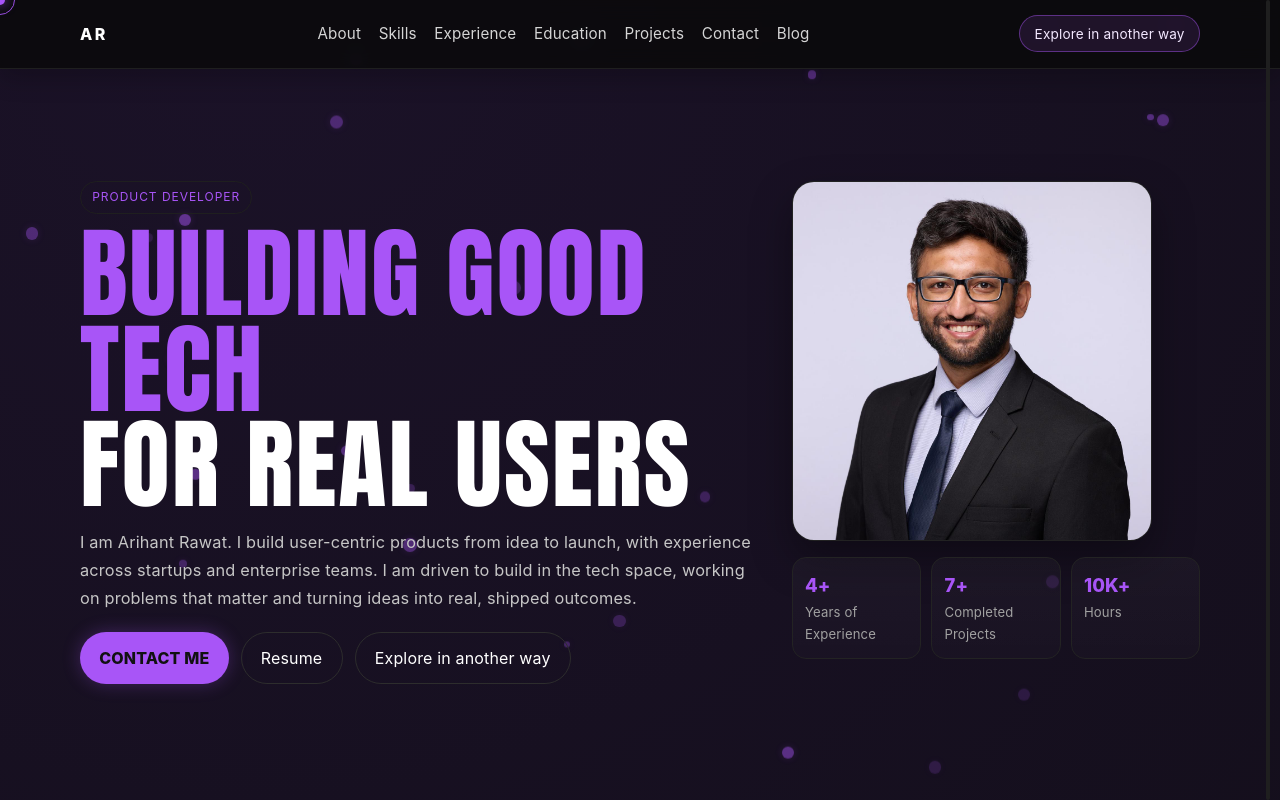
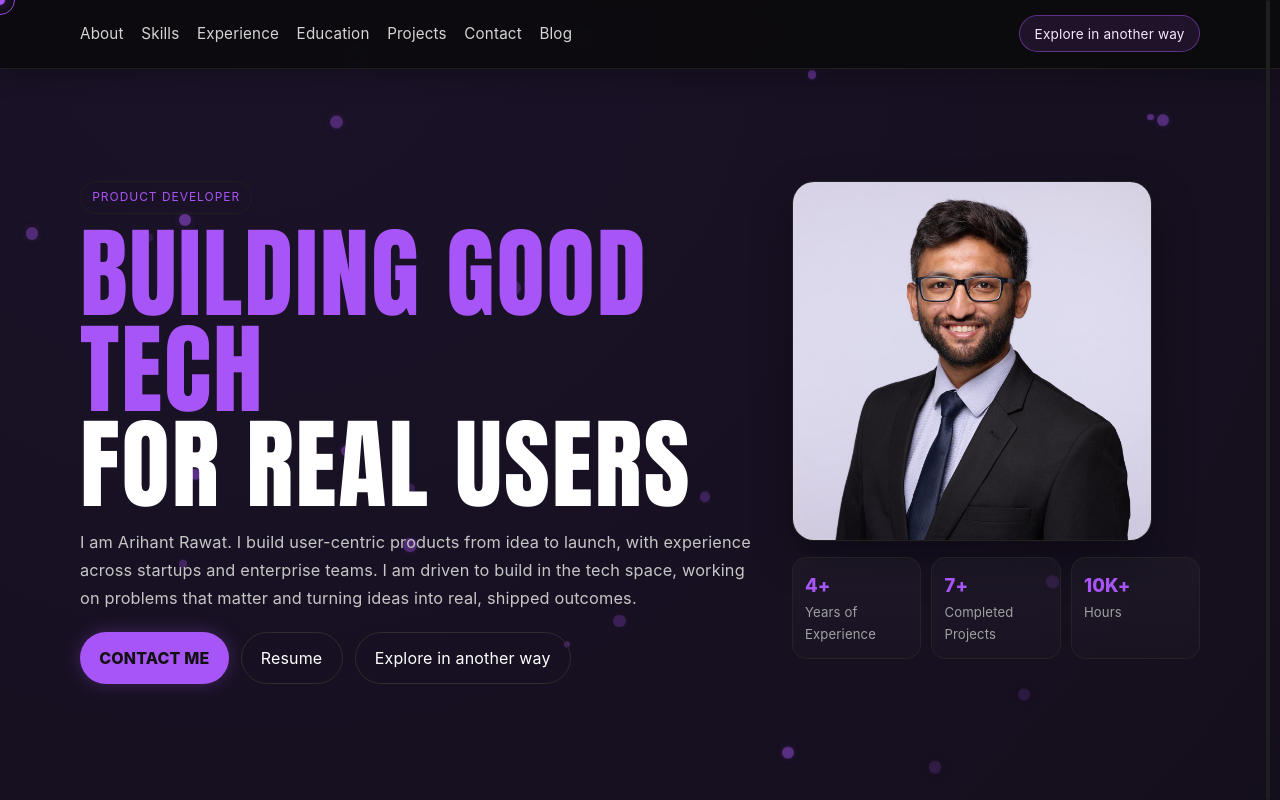
Before and after one commit to ArihantRawat/arihant-portfolio, a Next.js app: page / in a window 1280 px wide. Shown: the top 800 px of the page. Built offline with nearby package versions, Linux system fonts and the light colour scheme.

Commit message:
Reposition nav: menu left and move explore CTA to right

```diff
--- a/src/app/globals.css
+++ b/src/app/globals.css
@@ -24,6 +24,7 @@ a:hover { color: #e7d8ff; }
 
 .top-nav { position: sticky; top: 0; z-index: 40; border-bottom: 1px solid #1f1f1f; background: rgba(10, 10, 10, 0.84); backdrop-filter: blur(10px); box-shadow: 0 10px 25px rgba(0,0,0,.2); }
 .nav-inner { display: flex; align-items: center; justify-content: space-between; padding: 0.95rem 0; }
+.nav-left, .nav-right { display: flex; align-items: center; gap: .85rem; }
 .logo { font-weight: 800; letter-spacing: .15em; }
 .desktop-links { display: none; gap: 1.1rem; align-items: center; }
 .desktop-links a { color: #d5d5d5; font-size: .95rem; }
@@ -283,6 +284,7 @@ ul { margin: .1rem 0 .7rem 1.1rem; color: #e1e1e1; line-height: 1.62; }
   .hero { grid-template-columns: 1.25fr .75fr; }
   .desktop-links { display: flex; }
   .nav-explore-link { display: inline-flex; align-items: center; }
+  .nav-right .logo { display: none; }
   .menu-btn, .mobile-links { display: none; }
   .project-grid { grid-template-columns: repeat(2, minmax(0,1fr)); }
   .edu-grid { grid-template-columns: repeat(2, minmax(0,1fr)); }
--- a/src/app/page.tsx
+++ b/src/app/page.tsx
@@ -388,7 +388,7 @@ export default function HomePage() {
   }, []);
 
   const handleIpadSiteClick = useCallback((location: "top_nav" | "mobile_menu" | "hero" | "projects") => {
-    trackEvent("ipad_site_visit_click", {
+    trackEvent("opened_ipad_website", {
       location,
       label: "explore_in_another_way",
       destination: "arihant-ipad-site",
@@ -437,9 +437,16 @@ export default function HomePage() {
 
       <header className="top-nav">
         <nav className="container nav-inner">
-          <Link href="#top" className="logo">
-            AR
-          </Link>
+          <div className="nav-left">
+            <button
+              className="menu-btn"
+              onClick={() => {
+                trackEvent("menu_toggle", { menu: "mobile", action: showMobileNav ? "close" : "open" });
+                setShowMobileNav((prev) => !prev);
+              }}
+            >
+              Menu
+            </button>
             <div className="desktop-links">
               {NAV_LINKS.map((link) => (
                 <Link
@@ -452,6 +459,9 @@ export default function HomePage() {
                 </Link>
               ))}
             </div>
+          </div>
+
+          <div className="nav-right">
             <a
               className="nav-explore-link"
               href={IPAD_PORTFOLIO_URL}
@@ -461,15 +471,10 @@ export default function HomePage() {
             >
               Explore in another way
             </a>
-          <button
-            className="menu-btn"
-            onClick={() => {
-              trackEvent("menu_toggle", { menu: "mobile", action: showMobileNav ? "close" : "open" });
-              setShowMobileNav((prev) => !prev);
-            }}
-          >
-            Menu
-          </button>
+            <Link href="#top" className="logo">
+              AR
+            </Link>
+          </div>
         </nav>
         {showMobileNav && (
           <div className="mobile-links">
```
Lines whose indentation alone changed are shown as unchanged.
